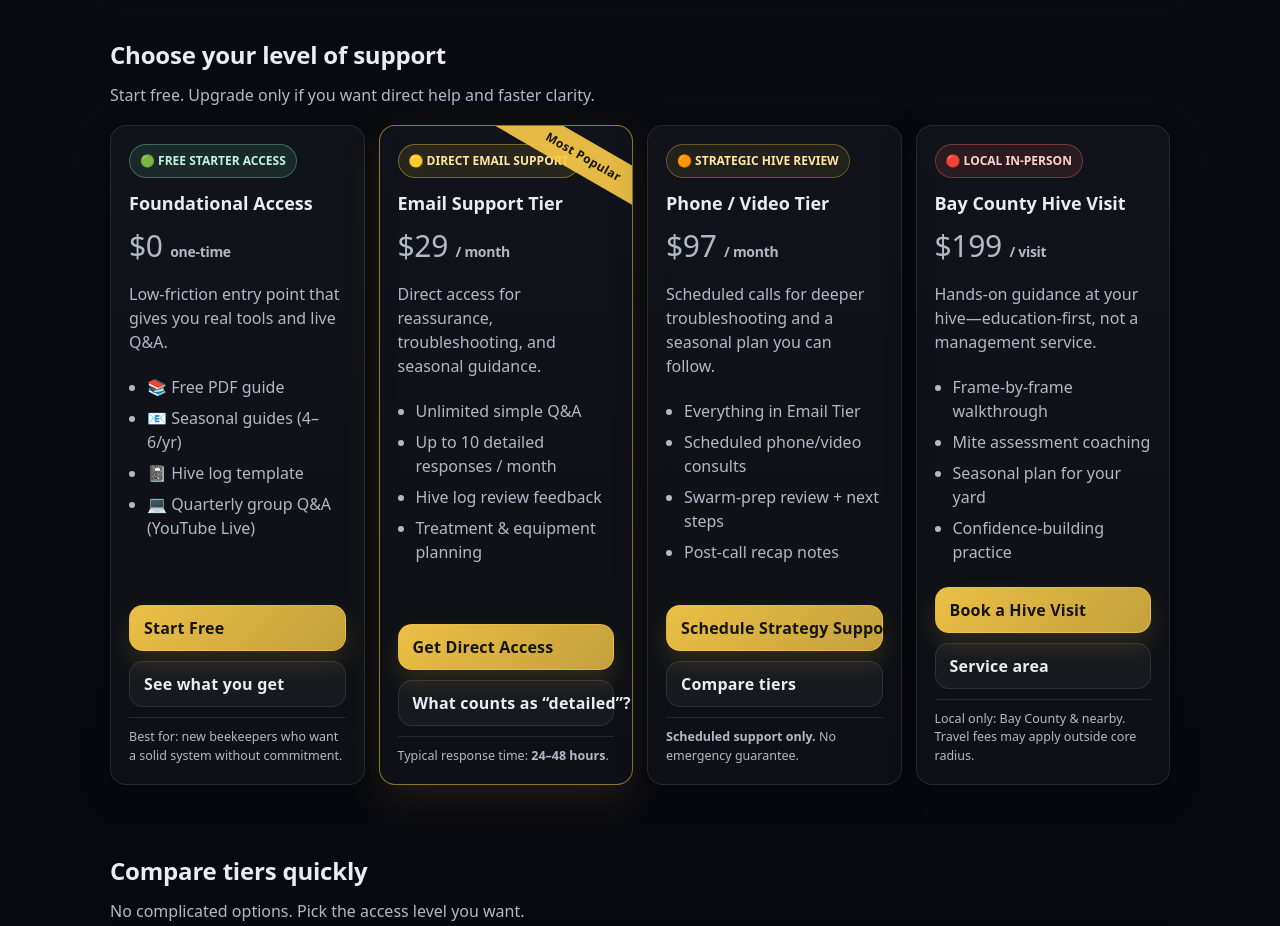
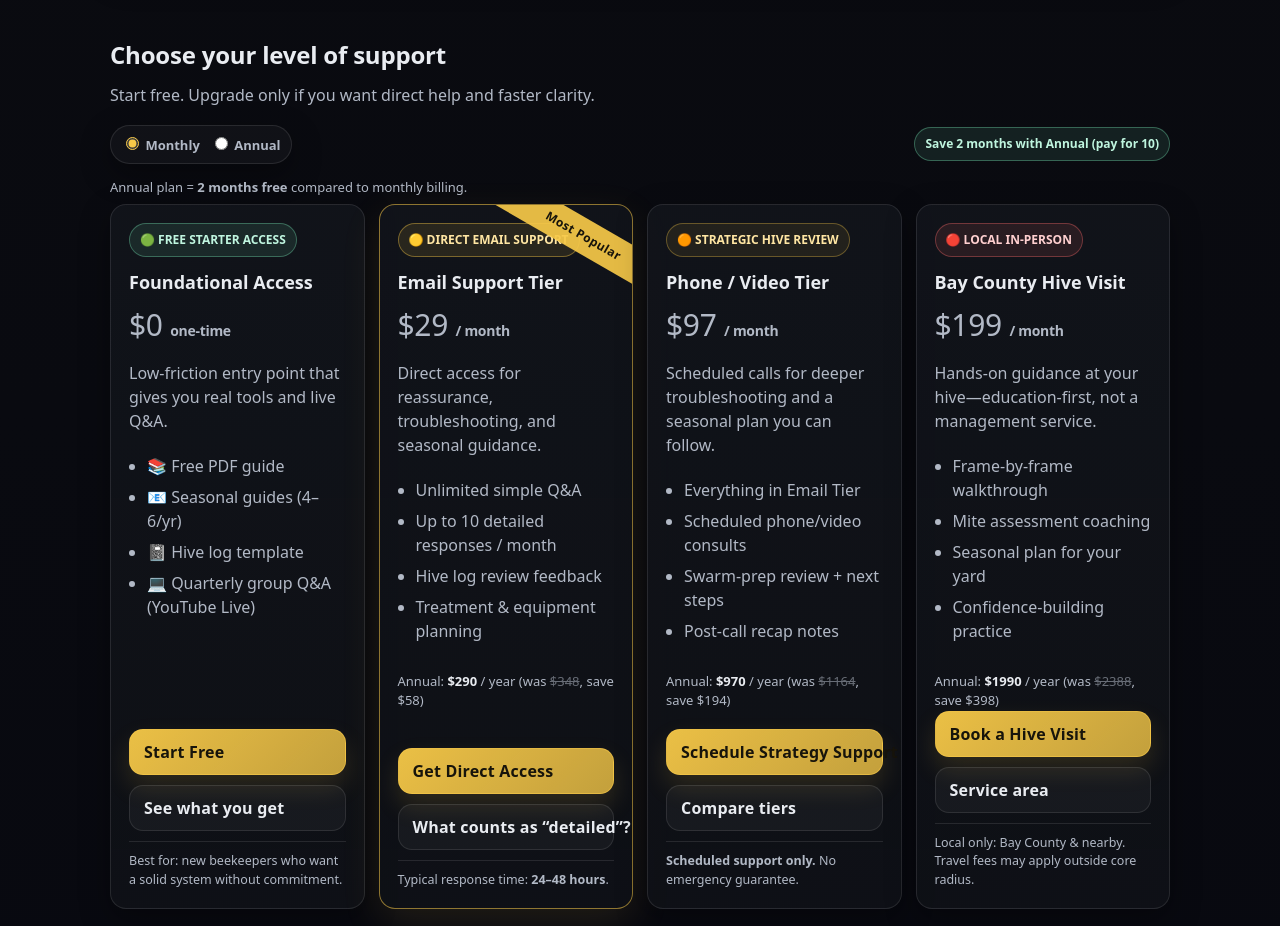
Before and after one commit to CharlesCromer/Hive-And-Honey, a plain HTML site: page index.html in a window 1280 px wide. Shown: the part 900-1826 px from the top of the page. Drawn offline with Linux system fonts and the light colour scheme.

Commit message:
added yearly plan

```diff
--- a/index.html
+++ b/index.html
@@ -204,6 +204,48 @@
       letter-spacing:.4px;
     }
 
+    /* NEW: Billing toggle + annual pricing pill */
+    .billing{
+      display:flex; align-items:center; justify-content:space-between;
+      gap:14px; flex-wrap:wrap;
+      margin: 0 0 14px;
+    }
+    .toggle{
+      display:inline-flex; align-items:center; gap:10px;
+      border:1px solid var(--line);
+      background: rgba(255,255,255,.03);
+      padding:8px 10px;
+      border-radius:999px;
+      box-shadow: var(--shadow);
+    }
+    .toggle label{font-weight:900; font-size:13px; color:var(--muted); cursor:pointer;}
+    .toggle input{accent-color: var(--brand);}
+    .save-pill{
+      display:inline-flex; align-items:center; gap:8px;
+      font-weight:900; font-size:12px;
+      padding:7px 10px;
+      border-radius:999px;
+      border:1px solid rgba(118,228,182,.35);
+      background: rgba(118,228,182,.10);
+      color:#bff5df;
+      white-space:nowrap;
+    }
+    .note{
+      color:var(--muted);
+      font-size:13px;
+      margin:0 0 6px;
+    }
+    .annual-line{
+      color:var(--muted);
+      font-size:13px;
+      margin-top:6px;
+    }
+    .annual-line strong{color:var(--text);}
+    .strike{
+      text-decoration: line-through;
+      opacity:.55;
+    }
+
     .table{
       width:100%;
       border-collapse:separate;
@@ -252,21 +294,29 @@
     footer{padding:26px 0 40px; color:var(--muted); font-size:13px;}
     .smallprint{color:rgba(255,255,255,.45);}
     .anchor{scroll-margin-top: 90px;}
+    .muted{color:var(--muted);}
   </style>
 </head>
 
 <body>
   <a class="skip" href="#main">Skip to content</a>
 
-  <!-- Your Google Form -->
   <script>
     // ✅ Your Google Form link (single source of truth)
     const FORM_URL = "https://forms.gle/iYsTvtiJwiJdH6em8";
 
-    // Map CTAs to "intent" so you can later prefill / track if you want
-    function formLink(intent) {
-      // Using hash keeps it simple and doesn't break Google Forms
-      return `${FORM_URL}#intent=${encodeURIComponent(intent)}`;
+    // Annual discount = 2 free months = pay for 10 months
+    // Annual prices computed from monthly pricing:
+    const PRICING = {
+      Email:  { monthly: 29, annual: 29 * 10 },
+      Phone:  { monthly: 97, annual: 97 * 10 },
+      InPerson:{ monthly: 199, annual: 199 * 10 } // treated as "membership" option; see note below
+    };
+
+    function formLink(intent, billing) {
+      // Hash keeps Google Forms happy; also helps you see which CTA was used
+      const b = billing ? `&billing=${encodeURIComponent(billing)}` : "";
+      return `${FORM_URL}#intent=${encodeURIComponent(intent)}${b}`;
     }
   </script>
 
@@ -364,6 +414,16 @@
           Start free. Upgrade only if you want direct help and faster clarity.
         </p>
 
+        <!-- NEW: Billing toggle (Monthly / Annual) -->
+        <div class="billing" aria-label="Billing frequency toggle">
+          <div class="toggle">
+            <label><input type="radio" name="billing" value="Monthly" checked> Monthly</label>
+            <label><input type="radio" name="billing" value="Annual"> Annual</label>
+          </div>
+          <div class="save-pill">Save 2 months with Annual (pay for 10)</div>
+        </div>
+        <p class="note">Annual plan = <strong>2 months free</strong> compared to monthly billing.</p>
+
         <div class="pricing" role="list">
           <div class="card" role="listitem">
             <span class="badge free">🟢 FREE STARTER ACCESS</span>
@@ -387,7 +447,7 @@
           <div class="card featured" role="listitem">
             <span class="badge email">🟡 DIRECT EMAIL SUPPORT</span>
             <h3>Email Support Tier</h3>
-            <p class="price">$29 <small>/ month</small></p>
+            <p class="price" id="price-email">$29 <small>/ month</small></p>
             <p>Direct access for reassurance, troubleshooting, and seasonal guidance.</p>
             <ul>
               <li>Unlimited simple Q&amp;A</li>
@@ -395,6 +455,7 @@
               <li>Hive log review feedback</li>
               <li>Treatment &amp; equipment planning</li>
             </ul>
+            <div class="annual-line" id="annual-email"></div>
             <div class="spacer"></div>
             <div class="card-actions">
               <a class="btn primary" id="cta-email" href="#" target="_blank" rel="noopener">Get Direct Access</a>
@@ -406,7 +467,7 @@
           <div class="card" role="listitem">
             <span class="badge phone">🟠 STRATEGIC HIVE REVIEW</span>
             <h3>Phone / Video Tier</h3>
-            <p class="price">$97 <small>/ month</small></p>
+            <p class="price" id="price-phone">$97 <small>/ month</small></p>
             <p>Scheduled calls for deeper troubleshooting and a seasonal plan you can follow.</p>
             <ul>
               <li>Everything in Email Tier</li>
@@ -414,6 +475,7 @@
               <li>Swarm-prep review + next steps</li>
               <li>Post-call recap notes</li>
             </ul>
+            <div class="annual-line" id="annual-phone"></div>
             <div class="spacer"></div>
             <div class="card-actions">
               <a class="btn primary" id="cta-phone" href="#" target="_blank" rel="noopener">Schedule Strategy Support</a>
@@ -425,7 +487,7 @@
           <div class="card" role="listitem">
             <span class="badge local">🔴 LOCAL IN-PERSON</span>
             <h3>Bay County Hive Visit</h3>
-            <p class="price">$199 <small>/ visit</small></p>
+            <p class="price" id="price-inperson">$199 <small>/ month</small></p>
             <p>Hands-on guidance at your hive—education-first, not a management service.</p>
             <ul>
               <li>Frame-by-frame walkthrough</li>
@@ -433,6 +495,7 @@
               <li>Seasonal plan for your yard</li>
               <li>Confidence-building practice</li>
             </ul>
+            <div class="annual-line" id="annual-inperson"></div>
             <div class="spacer"></div>
             <div class="card-actions">
               <a class="btn primary" id="cta-inperson" href="#" target="_blank" rel="noopener">Book a Hive Visit</a>
@@ -569,30 +632,100 @@
   <script>
     document.getElementById("year").textContent = new Date().getFullYear();
 
-    // Wire CTAs to your Google Form with intent markers
-    const ctas = {
-      "cta-top-start": "Free",
-      "cta-hero-start": "Free",
-      "cta-free": "Free",
-      "cta-compare-start": "Free",
-      "cta-bottom-start": "Free",
+    // Billing selection
+    function getBilling() {
+      const sel = document.querySelector('input[name="billing"]:checked');
+      return sel ? sel.value : "Monthly";
+    }
 
-      "cta-top-email": "Email",
-      "cta-email": "Email",
-      "cta-compare-email": "Email",
-      "cta-bottom-email": "Email",
+    // Update price text + annual discount lines
+    function renderPrices() {
+      const billing = getBilling();
 
-      "cta-phone": "Phone",
-      "cta-inperson": "InPerson"
-    };
+      // Email
+      const emailPrice = document.getElementById("price-email");
+      const emailAnnual = document.getElementById("annual-email");
+      // Phone
+      const phonePrice = document.getElementById("price-phone");
+      const phoneAnnual = document.getElementById("annual-phone");
+      // InPerson (treated as a monthly plan option for discount display)
+      const inpersonPrice = document.getElementById("price-inperson");
+      const inpersonAnnual = document.getElementById("annual-inperson");
 
-    Object.entries(ctas).forEach(([id, intent]) => {
-      const el = document.getElementById(id);
-      if (!el) return;
-      el.href = formLink(intent);
-      el.addEventListener("click", () => {
-        // Optional: swap with GA/Meta Pixel later.
-        console.log("[CTA Click]", id, "intent:", intent, "->", el.href);
+      // Helper: annual line content (shows savings)
+      function annualLine(monthly, annual) {
+        const full = monthly * 12;
+        const saved = full - annual;
+        return `Annual: <strong>$${annual}</strong> / year <span class="muted">(was <span class="strike">$${full}</span>, save $${saved})</span>`;
+      }
+
+      // When Monthly selected: show monthly, and show annual savings line under it.
+      // When Annual selected: show annual, and show "Equivalent monthly" under it.
+      if (billing === "Monthly") {
+        emailPrice.innerHTML = `$${PRICING.Email.monthly} <small>/ month</small>`;
+        emailAnnual.innerHTML = annualLine(PRICING.Email.monthly, PRICING.Email.annual);
+
+        phonePrice.innerHTML = `$${PRICING.Phone.monthly} <small>/ month</small>`;
+        phoneAnnual.innerHTML = annualLine(PRICING.Phone.monthly, PRICING.Phone.annual);
+
+        inpersonPrice.innerHTML = `$${PRICING.InPerson.monthly} <small>/ month</small>`;
+        inpersonAnnual.innerHTML = annualLine(PRICING.InPerson.monthly, PRICING.InPerson.annual);
+      } else {
+        // Annual selected
+        const eqEmail = (PRICING.Email.annual / 12).toFixed(2);
+        emailPrice.innerHTML = `$${PRICING.Email.annual} <small>/ year</small>`;
+        emailAnnual.innerHTML = `Equivalent: <strong>$${eqEmail}</strong> / month (2 months free)`;
+
+        const eqPhone = (PRICING.Phone.annual / 12).toFixed(2);
+        phonePrice.innerHTML = `$${PRICING.Phone.annual} <small>/ year</small>`;
+        phoneAnnual.innerHTML = `Equivalent: <strong>$${eqPhone}</strong> / month (2 months free)`;
+
+        const eqIn = (PRICING.InPerson.annual / 12).toFixed(2);
+        inpersonPrice.innerHTML = `$${PRICING.InPerson.annual} <small>/ year</small>`;
+        inpersonAnnual.innerHTML = `Equivalent: <strong>$${eqIn}</strong> / month (2 months free)`;
+      }
+    }
+
+    // Wire CTAs to your Google Form with intent + billing markers
+    function wireCTAs() {
+      const billing = getBilling();
+      const ctas = {
+        "cta-top-start": { intent: "Free" },
+        "cta-hero-start": { intent: "Free" },
+        "cta-free": { intent: "Free" },
+        "cta-compare-start": { intent: "Free" },
+        "cta-bottom-start": { intent: "Free" },
+
+        "cta-top-email": { intent: "Email" },
+        "cta-email": { intent: "Email" },
+        "cta-compare-email": { intent: "Email" },
+        "cta-bottom-email": { intent: "Email" },
+
+        "cta-phone": { intent: "Phone" },
+        "cta-inperson": { intent: "InPerson" }
+      };
+
+      Object.entries(ctas).forEach(([id, cfg]) => {
+        const el = document.getElementById(id);
+        if (!el) return;
+        // Free tier ignores billing (still included for tracking)
+        const bill = cfg.intent === "Free" ? "Free" : billing;
+        el.href = formLink(cfg.intent, bill);
+        el.addEventListener("click", () => {
+          console.log("[CTA Click]", id, "intent:", cfg.intent, "billing:", bill, "->", el.href);
+        }, { once: true });
+      });
+    }
+
+    // Initialize
+    renderPrices();
+    wireCTAs();
+
+    // Re-render on toggle change
+    document.querySelectorAll('input[name="billing"]').forEach(r => {
+      r.addEventListener("change", () => {
+        renderPrices();
+        wireCTAs();
       });
     });
   </script>
```
